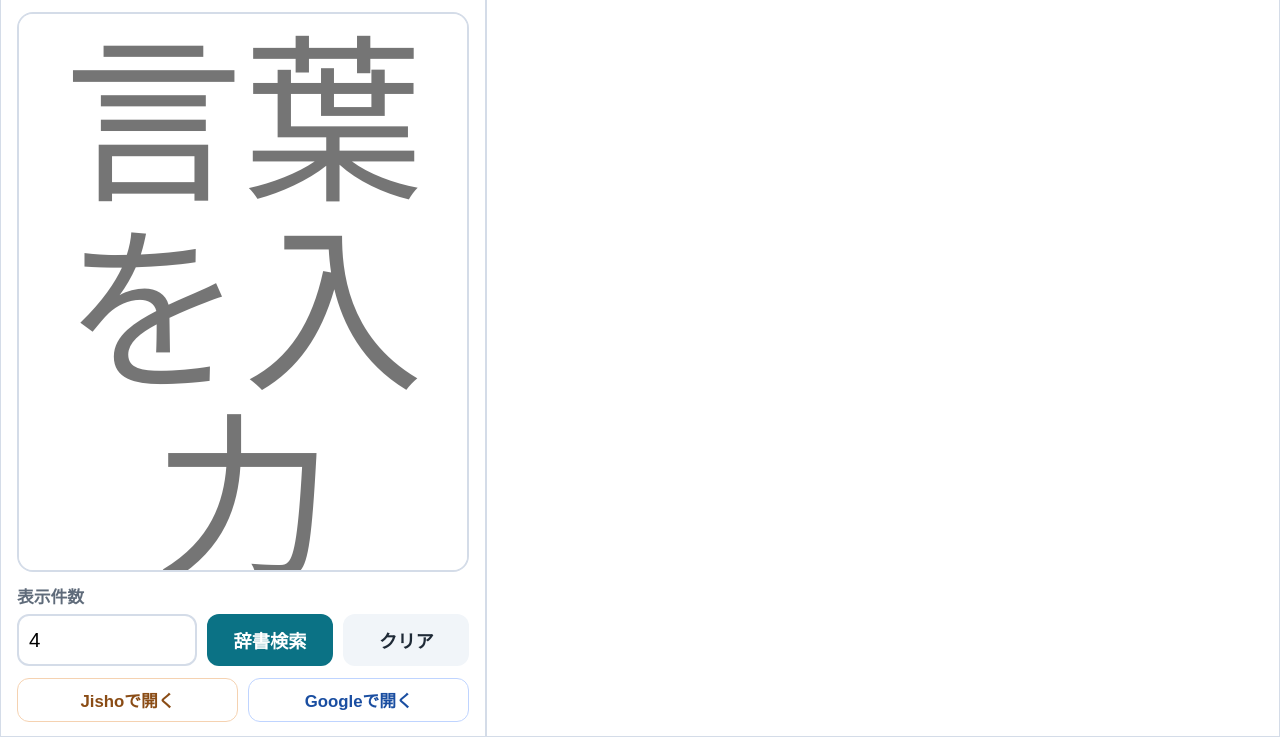
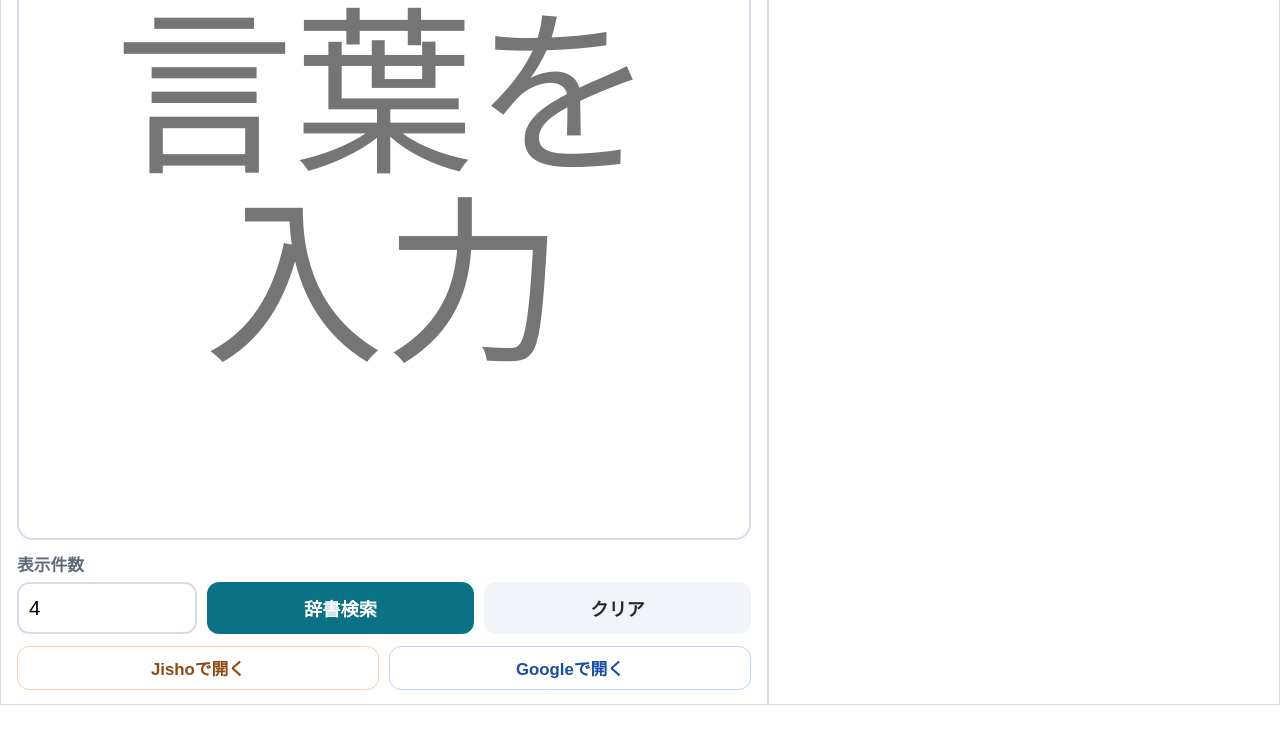
Before and after one commit to tkna3963/DictionarySearcher, a plain HTML site: page index.html in a window 1280 px wide. Shown: the part 171-908 px from the top of the page. After the commit the page ends 876 px from the top, so only its background shows below. Drawn offline with Linux system fonts and the light colour scheme; a web font is replaced by a local one.

Commit message:
横画面の表示比率を6:4に調整

```diff
--- a/style.css
+++ b/style.css
@@ -48,7 +48,7 @@ body[data-orientation='portrait'] .tablet-app {
 
 body[data-orientation='landscape'] .tablet-app {
     width: 100%;
-    grid-template-columns: minmax(320px, 38%) minmax(0, 62%);
+    grid-template-columns: minmax(0, 60%) minmax(0, 40%);
     grid-template-areas:
         'hero result'
         'search result';
@@ -141,7 +141,7 @@ body[data-orientation='landscape'] .result-card {
 }
 
 body[data-orientation='landscape'] #KanjiInput {
-    min-height: 46svh;
+    min-height: 58svh;
 }
 
 #KanjiInput:focus,
```
